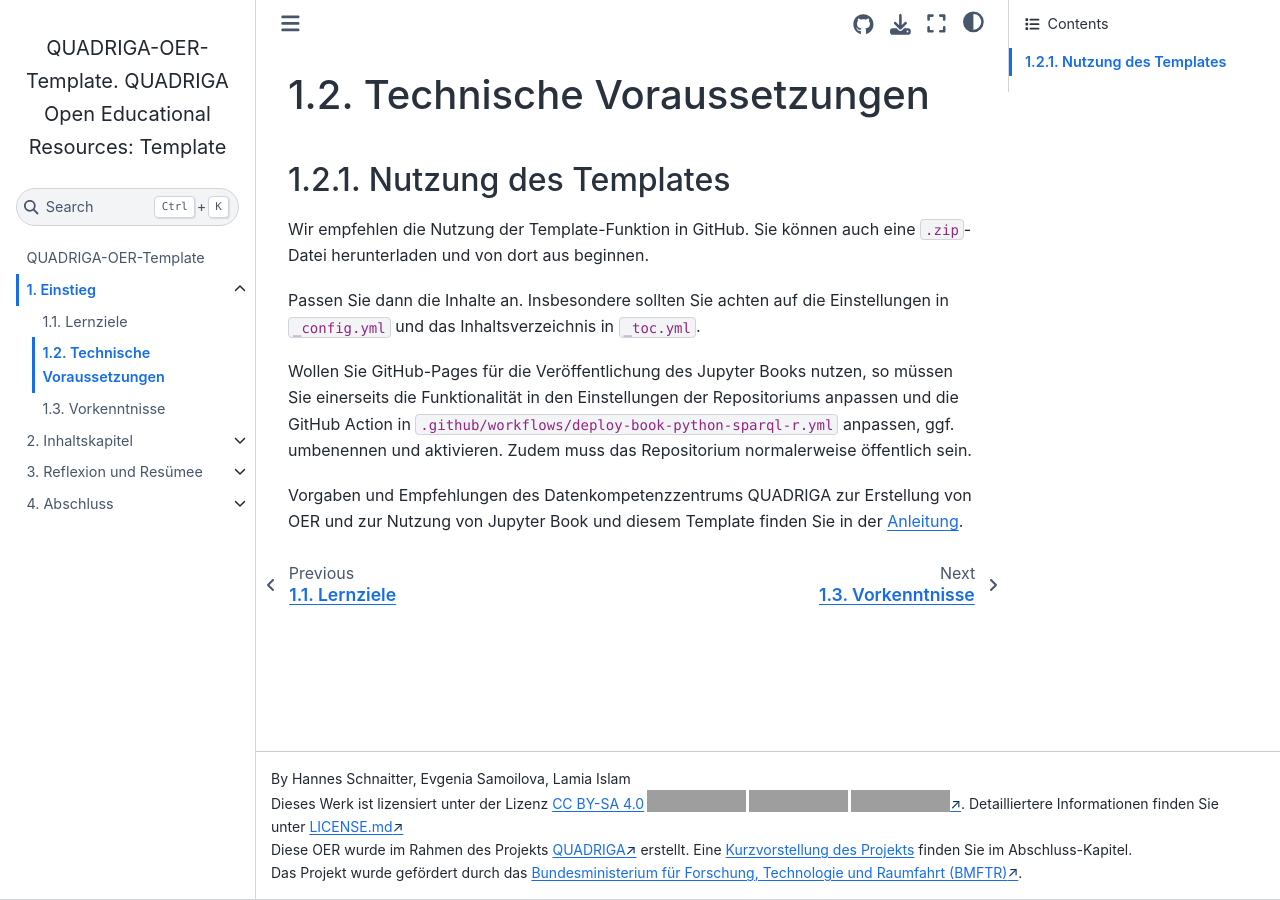
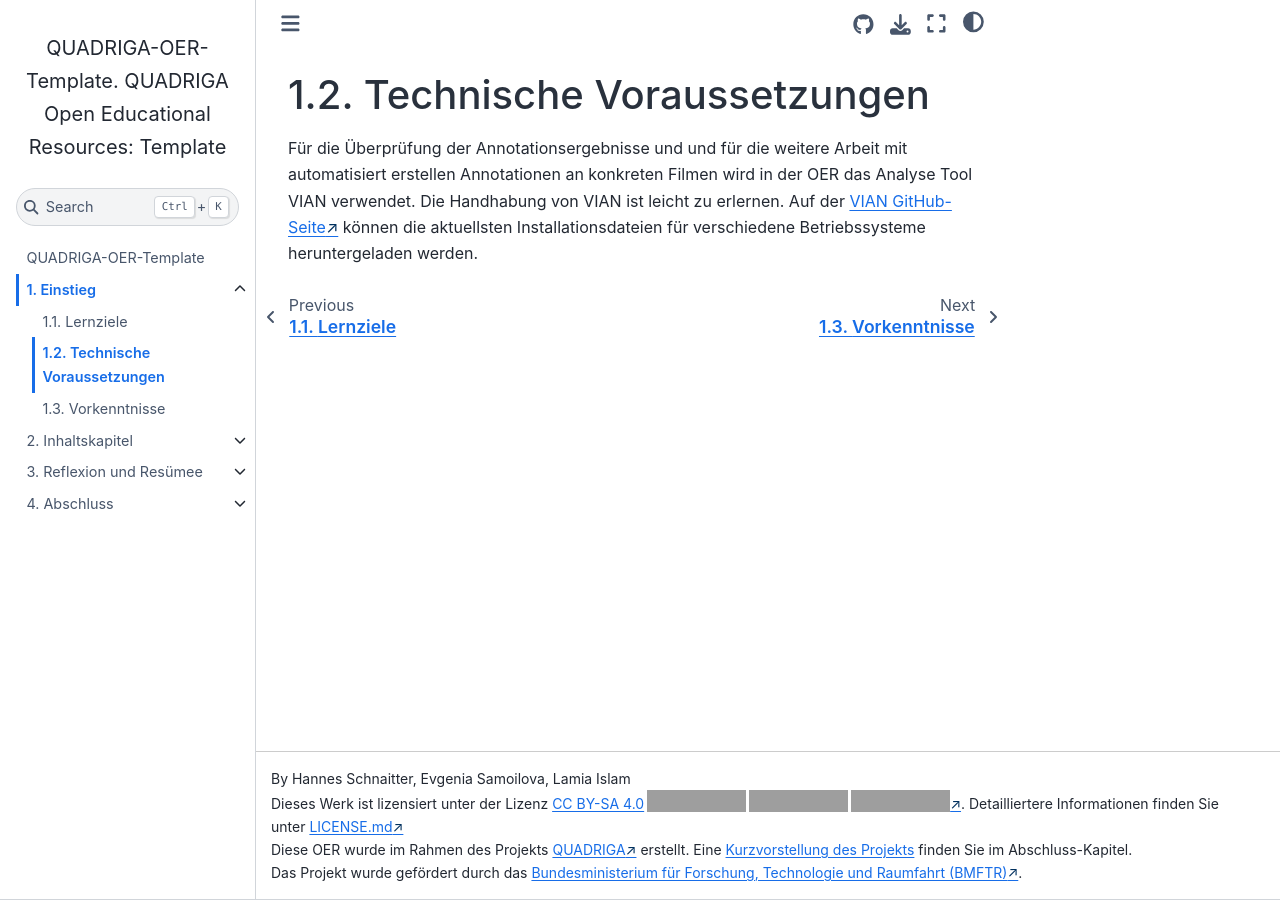
Before and after one commit to quadriga-dk/Bewegtes-Bild-Fallstudie-4, a Jupyter Book: the page built from einstieg/technische-voraussetzungen.md, in a window 1280 px wide. Built offline with Jupyter Book 1.0.4 settings and Sphinx 7.4.7 and the Sphinx Book theme 1.1.4, drawn with Linux system fonts in a browser that asks for light colours; pages that are not in the unit, such as notebooks, are missing from menus; grey boxes are pictures that could not be loaded.

Commit message:
Update template

```diff
--- a/einstieg/technische-voraussetzungen.md
+++ b/einstieg/technische-voraussetzungen.md
@@ -1,20 +1,3 @@
 # Technische Voraussetzungen
 
-## Nutzung des Templates
-
-Wir empfehlen die Nutzung der Template-Funktion in GitHub. Sie können auch eine
-`.zip`-Datei herunterladen und von dort aus beginnen.
-
-Passen Sie dann die Inhalte an. Insbesondere sollten Sie achten auf die
-Einstellungen in `_config.yml` und das Inhaltsverzeichnis in `_toc.yml`.
-
-Wollen Sie GitHub-Pages für die Veröffentlichung des Jupyter Books nutzen, so
-müssen Sie einerseits die Funktionalität in den Einstellungen der Repositoriums
-anpassen und die GitHub Action in
-`.github/workflows/deploy-book-python-sparql-r.yml` anpassen, ggf. umbenennen
-und aktivieren. Zudem muss das Repositorium normalerweise öffentlich sein.
-
-Vorgaben und Empfehlungen des Datenkompetenzzentrums QUADRIGA zur Erstellung
-von OER und zur Nutzung von Jupyter Book und diesem Template finden Sie in der
-<a href="https://quadriga-dk.github.io/QUADRIGA-OER-Manual"
-    target="_blank">Anleitung</a>.
+Für die Überprüfung der Annotationsergebnisse und und für die weitere Arbeit mit automatisiert erstellen Annotationen an konkreten Filmen wird in der OER das Analyse Tool VIAN verwendet. Die Handhabung von VIAN ist leicht zu erlernen. Auf der <a href="https://github.com/Movie-Analytics/VIAN/releases" class="external-link" target="_blank">VIAN GitHub-Seite</a> können die aktuellsten Installationsdateien für verschiedene Betriebssysteme heruntergeladen werden.
```
Also changed, not shown: README.md (+21 -5 lines), abschluss/quadriga.md (+1 -1 lines), references.bib (+14 -0 lines).
